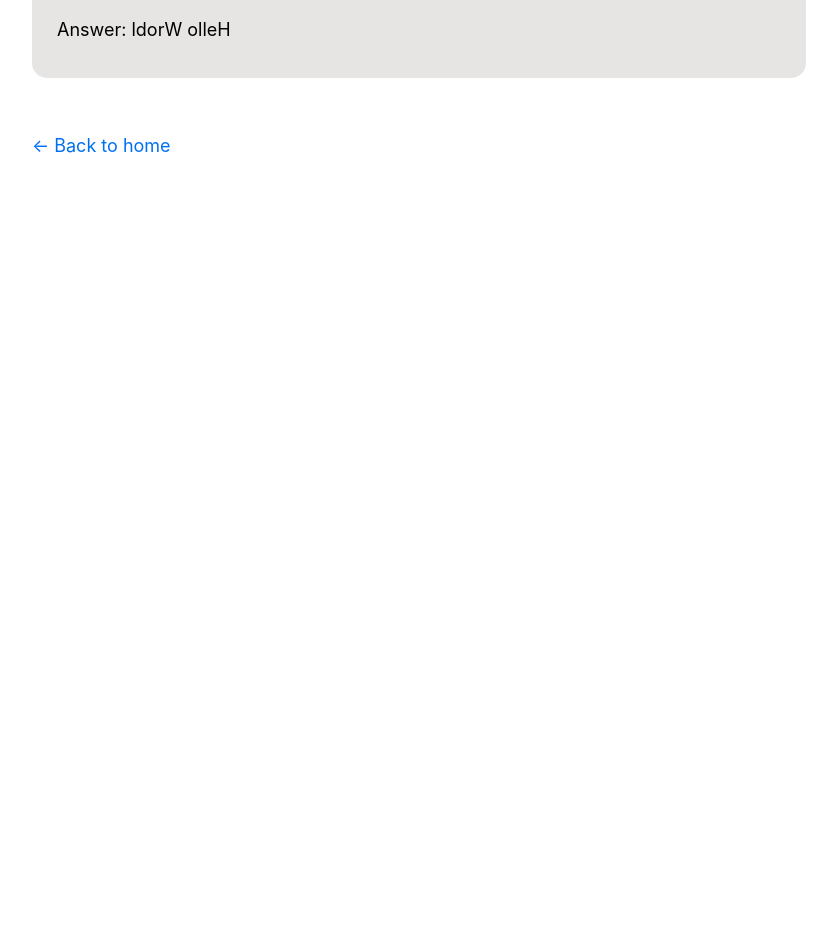
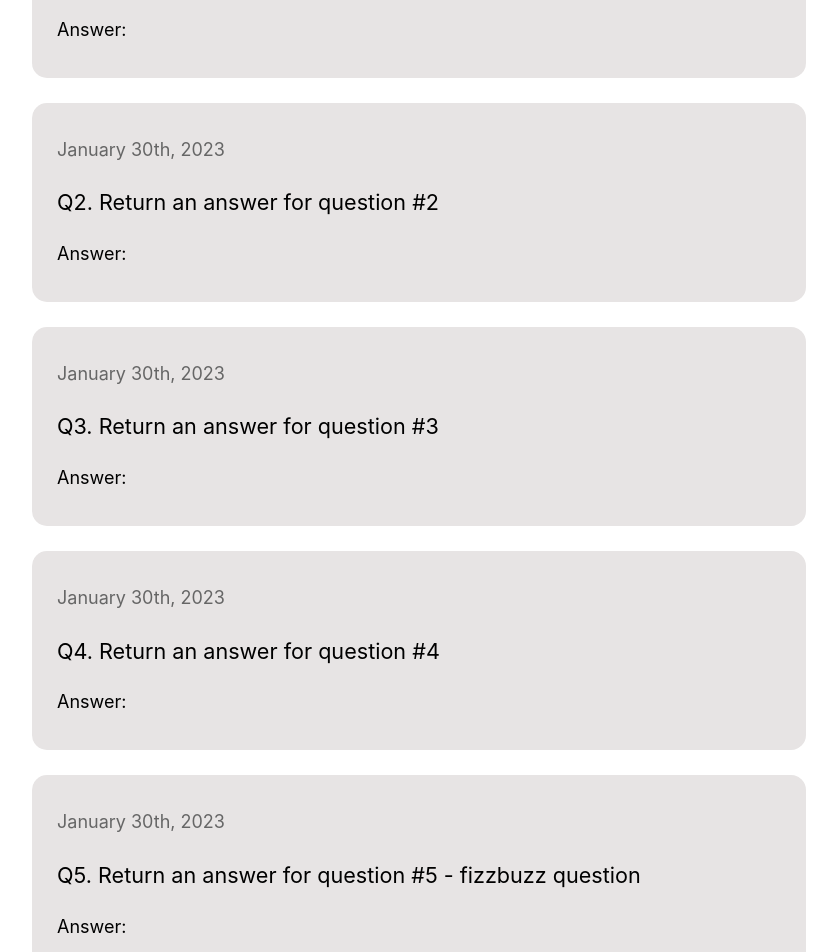
Before and after one commit to jaeungkim/portfolio-website-nextjs, a Next.js app: page /questions/febWeek1 in a window 1280 px wide. Shown: the part 440-1392 px from the top of the page, without its empty margins (221-1058 px from the left). Before the commit the page ends 800 px from the top, so only its background shows below. Built offline with nearby package versions, Linux system fonts and the light colour scheme.

Commit message:
230130 feb week1 questions

```diff
--- a/pages/questions/febWeek1.tsx
+++ b/pages/questions/febWeek1.tsx
@@ -3,9 +3,107 @@ import Head from "next/head";
 import utilStyles from "../../styles/utils.module.css";
 
 // QUESTION #1
-function reverseString(givenString: string): String {
-  const stringToArray = givenString.split("");
-  return stringToArray.reverse().join("");
+function question1(): any {
+  /*
+  Given sample student object,
+  console log ['science', 'math'].
+  */
+  const student = {
+    name: "John",
+    age: 20,
+    marks: {
+      science: 70,
+      math: 75,
+    },
+  };
+
+  return;
+}
+
+// QUESTION #2
+function question2(): any {
+  /*
+  Given sample students array of objects, (1,2,3 are sample outputs)
+  1. console log
+    [
+      { science: 99, math: 50 },
+      { science: 12, math: 35 },
+      { science: 70, math: 75 }
+    ]
+  2. console log
+    [ [ 'science', 'math' ], [ 'science', 'math' ], [ 'science', 'math' ] ]
+  3. console log
+    [ [ 99, 50 ], [ 12, 35 ], [ 70, 75 ] ]
+  4. console.log
+    [
+      [ [ 'science', 99 ], [ 'math', 50 ] ],
+      [ [ 'science', 12 ], [ 'math', 35 ] ],
+      [ [ 'science', 70 ], [ 'math', 75 ] ]
+    ]
+  */
+  const students = [
+    {
+      name: "Abignale",
+      age: 35,
+      marks: {
+        science: 99,
+        math: 50,
+      },
+    },
+    {
+      name: "Brian",
+      age: 13,
+      marks: {
+        science: 12,
+        math: 35,
+      },
+    },
+    {
+      name: "Chris",
+      age: 75,
+      marks: {
+        science: 70,
+        math: 75,
+      },
+    },
+  ];
+  return;
+}
+
+// QUESTION #3
+function question3(): any {
+
+}
+
+// QUESTION #4
+function question4(): any {}
+
+// QUESTION #5
+function fizzBuzz(n: number): any {
+  /*
+  인터뷰에 굉장히 많이 나오는 문제입니다 한번 풀어보세요!
+
+    Given an integer n, return a string array answer (1-indexed) where:
+
+    answer[i] == "FizzBuzz" if i is divisible by 3 and 5.
+    answer[i] == "Fizz" if i is divisible by 3.
+    answer[i] == "Buzz" if i is divisible by 5.
+    answer[i] == i (as a string) if none of the above conditions are true.
+
+
+    Example 1:
+    Input: n = 3
+    Output: ["1","2","Fizz"]
+
+    Example 2:
+    Input: n = 5
+    Output: ["1","2","Fizz","4","Buzz"]
+
+    Example 3:
+    Input: n = 15
+    output: ["1","2","Fizz","4","Buzz","Fizz","7","8","Fizz","Buzz","11","Fizz","13","14","FizzBuzz"]
+  */
+  return;
 }
 
 export default function febWeek1() {
@@ -20,10 +118,54 @@ export default function febWeek1() {
         <div className={utilStyles.questionsDiv}>
           <p className={utilStyles.lightText}>January 30th, 2023</p>
           <p className={utilStyles.headingMd}>
-            Q1. Reverse a given string. "Hello World"
+            Q1. Return an answer for question #1
           </p>
           <p>
-            Answer: <span>{reverseString("Hello Wrodl")}</span>
+            Answer: <span>{question1()}</span>
+          </p>
+        </div>
+
+        {/* QUESTION #2 */}
+        <div className={utilStyles.questionsDiv}>
+          <p className={utilStyles.lightText}>January 30th, 2023</p>
+          <p className={utilStyles.headingMd}>
+            Q2. Return an answer for question #2
+          </p>
+          <p>
+            Answer: <span>{question2()}</span>
+          </p>
+        </div>
+
+        {/* QUESTION #3 */}
+        <div className={utilStyles.questionsDiv}>
+          <p className={utilStyles.lightText}>January 30th, 2023</p>
+          <p className={utilStyles.headingMd}>
+            Q3. Return an answer for question #3
+          </p>
+          <p>
+            Answer: <span>{question3()}</span>
+          </p>
+        </div>
+
+        {/* QUESTION #4 */}
+        <div className={utilStyles.questionsDiv}>
+          <p className={utilStyles.lightText}>January 30th, 2023</p>
+          <p className={utilStyles.headingMd}>
+            Q4. Return an answer for question #4
+          </p>
+          <p>
+            Answer: <span>{question4()}</span>
+          </p>
+        </div>
+
+        {/* QUESTION #5 */}
+        <div className={utilStyles.questionsDiv}>
+          <p className={utilStyles.lightText}>January 30th, 2023</p>
+          <p className={utilStyles.headingMd}>
+            Q5. Return an answer for question #5 - fizzbuzz question
+          </p>
+          <p>
+            Answer: <span>{fizzBuzz(55)}</span>
           </p>
         </div>
       </div>
```
